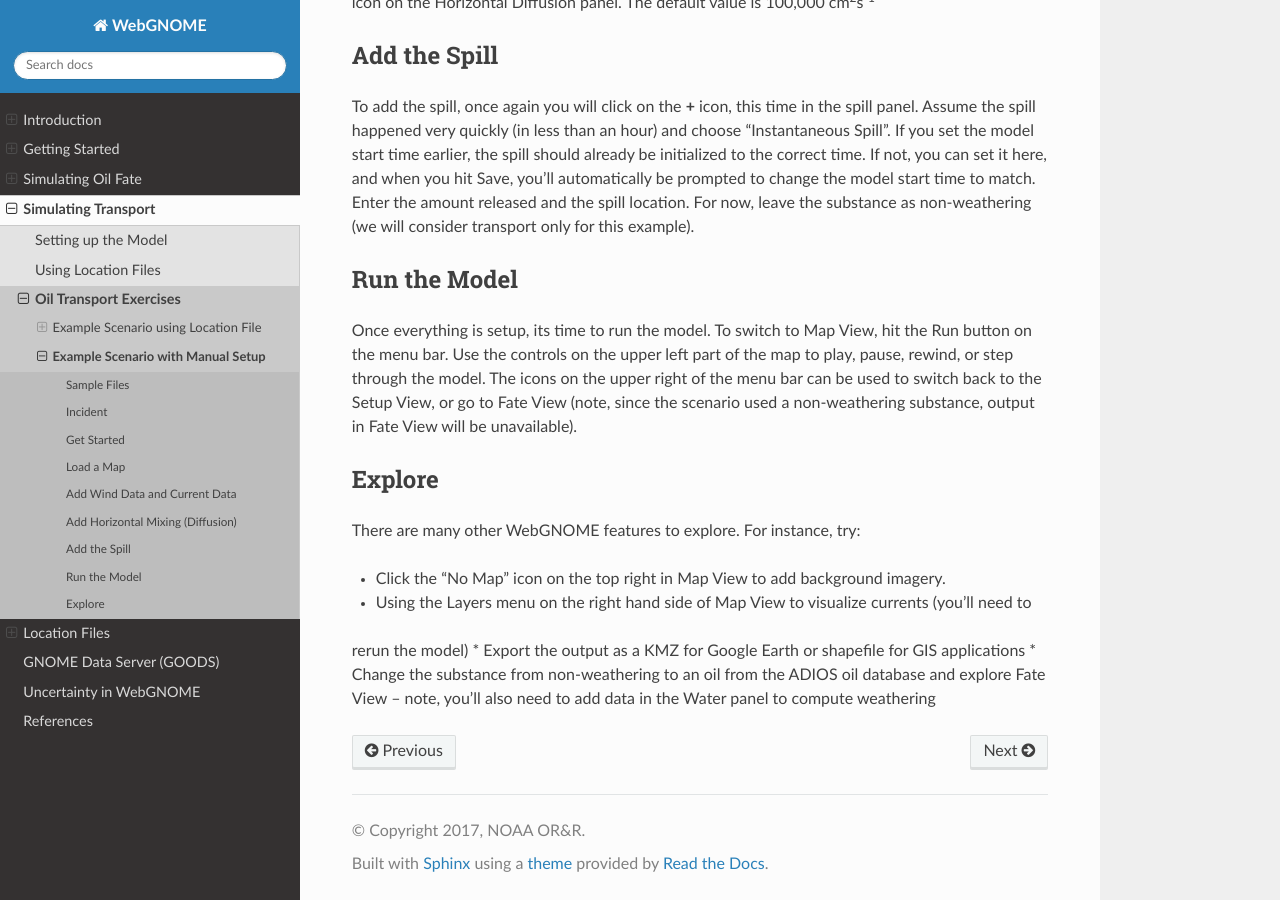
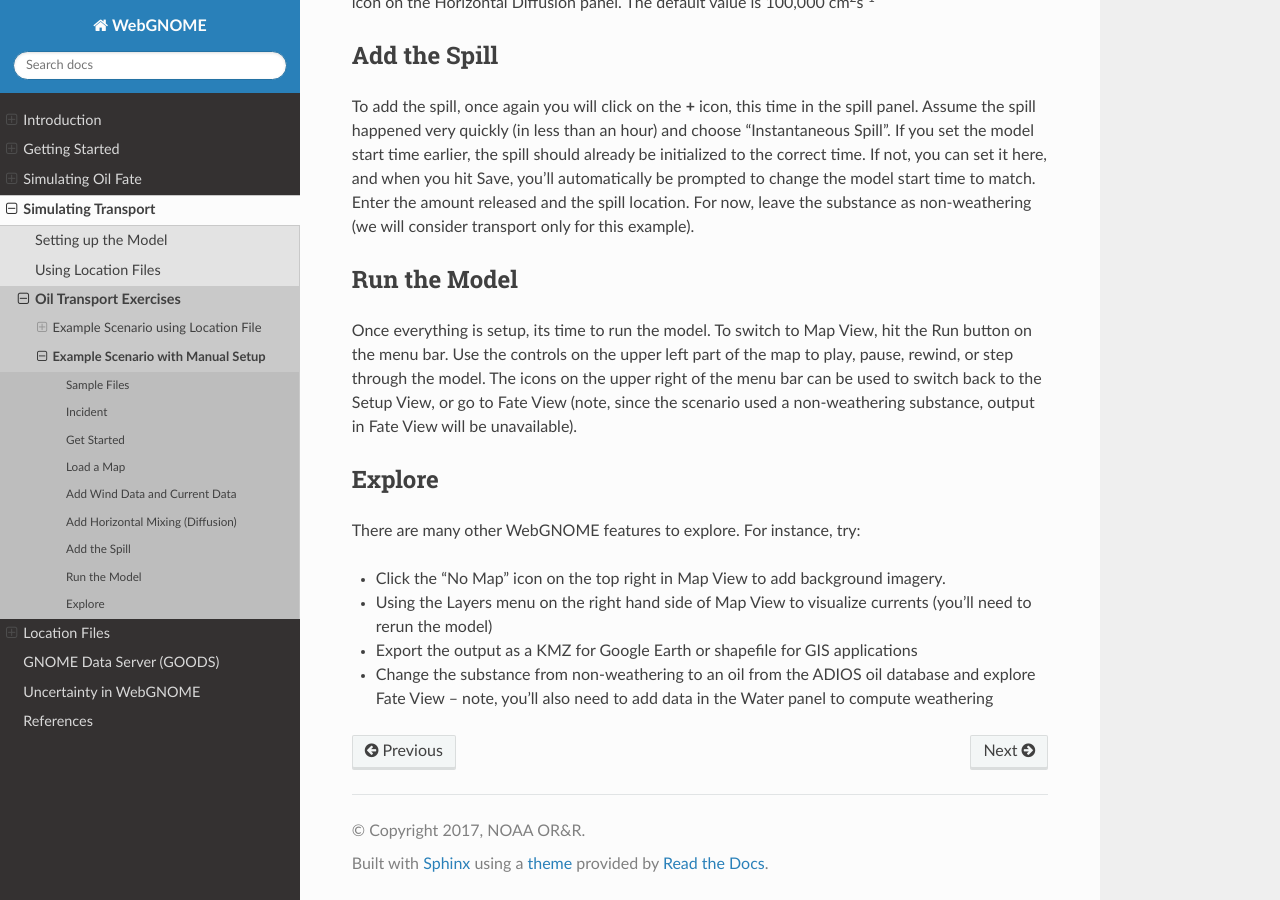
Before and after one commit to NOAA-ORR-ERD/WebGnomeClient, a Sphinx documentation site: the page built from doc/transport_exercises/manual_exercise.rst, in a window 1280 px wide and 900 px high, scrolled down 1705 px. Built offline with Sphinx 7.4.7 and the Read the Docs theme 2.0.0, drawn with Linux system fonts in a browser that asks for light colours; some of the changed lines change nothing that is shown.

Commit message:
fixed style issues and links

```diff
--- a/doc/transport_exercises/manual_exercise.rst
+++ b/doc/transport_exercises/manual_exercise.rst
@@ -9,7 +9,7 @@
 GNOME Data Server :doc:`GOODS <../goods>` at http://gnome.orr.noaa.gov/goods
 
 * Map :download:`text <LA_shoreline.bna>`
-* Winds :download:`test <winds.nws>`
+* Winds :download:`text <Winds.nws>`
 * Currents :download:`netcdf <LA_currents.nc>`
 
 Incident
@@ -96,8 +96,6 @@
 There are many other WebGNOME features to explore. For instance, try:
 
 * Click the "No Map" icon on the top right in Map View to add background imagery.
-* Using the Layers menu on the right hand side of Map View to visualize currents (you'll need to
-rerun the model)
+* Using the Layers menu on the right hand side of Map View to visualize currents (you'll need to rerun the model)
 * Export the output as a KMZ for Google Earth or shapefile for GIS applications
-* Change the substance from non-weathering to an oil from the ADIOS oil database and explore Fate View
--- note, you'll also need to add data in the Water panel to compute weathering
+* Change the substance from non-weathering to an oil from the ADIOS oil database and explore Fate View -- note, you'll also need to add data in the Water panel to compute weathering
```
